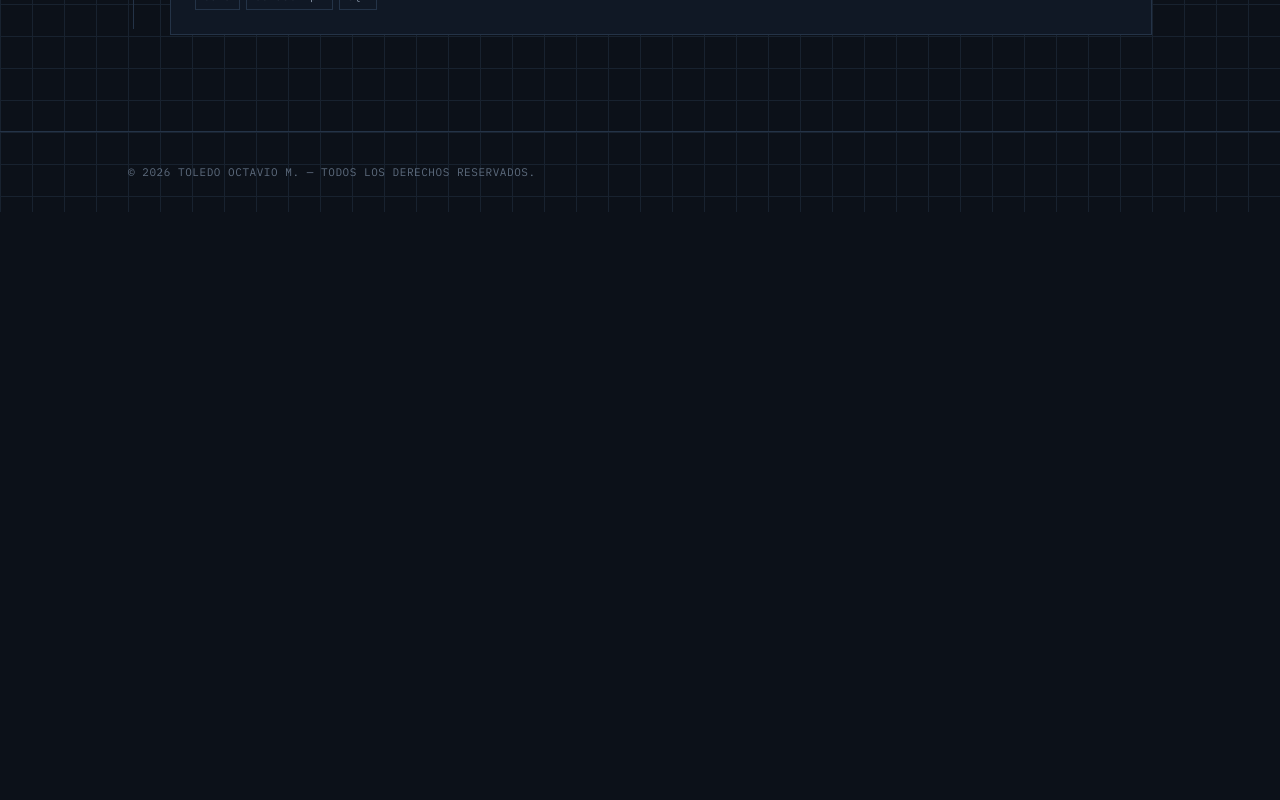
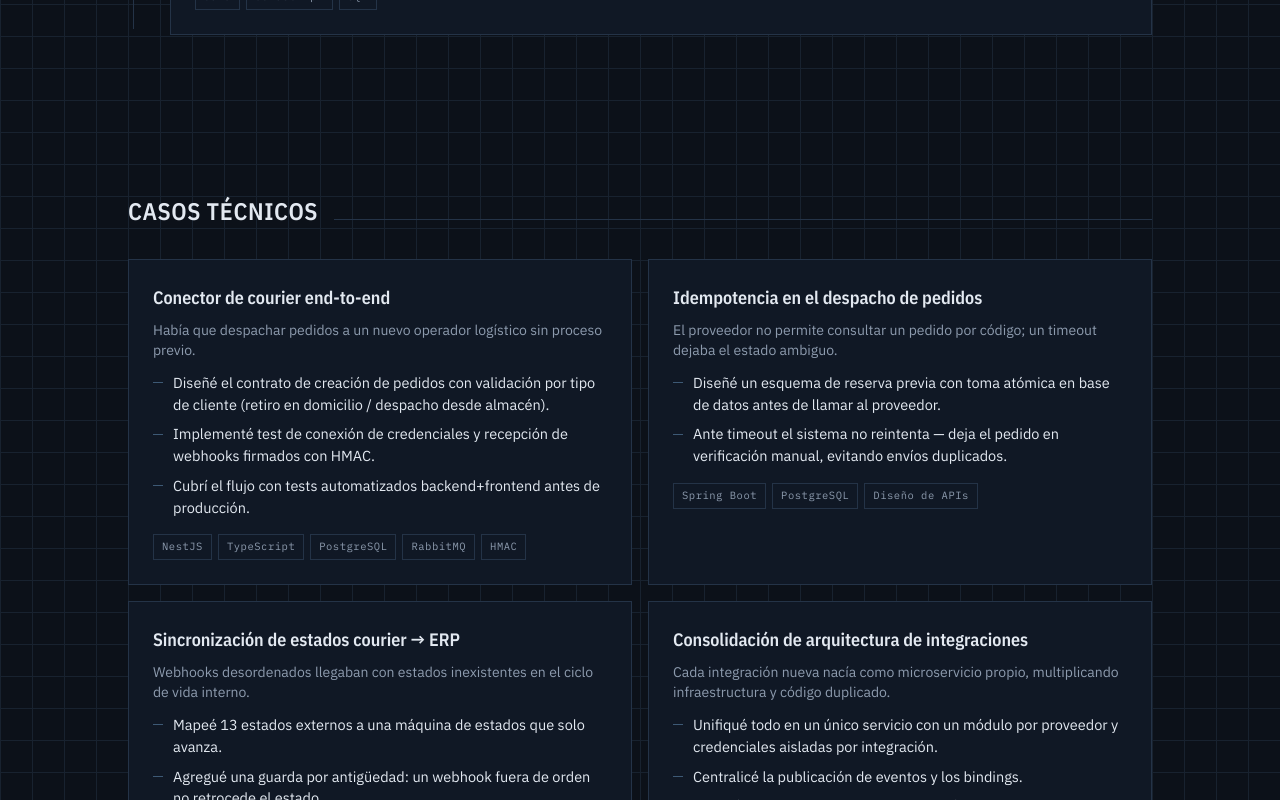
Before and after one commit to OctavioToledo/portfolio-octavio, a Next.js app: page / in a window 1280 px wide. Shown: the part 2140-2940 px from the top of the page. Before the commit the page ends 2352 px from the top, so only its background shows below. Built offline with nearby package versions, Linux system fonts and the light colour scheme.

Commit message:
Add CaseStudiesSection

```diff
--- a/src/app/page.tsx
+++ b/src/app/page.tsx
@@ -3,6 +3,7 @@ import { Footer } from '@/components/layout/footer'
 import { HeroSection } from '@/components/sections/hero-section'
 import { HowIWorkSection } from '@/components/sections/how-i-work-section'
 import { ExperienceSection } from '@/components/sections/experience-section'
+import { CaseStudiesSection } from '@/components/sections/case-studies-section'
 
 export default function Home() {
   return (
@@ -12,6 +13,7 @@ export default function Home() {
         <HeroSection />
         <HowIWorkSection />
         <ExperienceSection />
+        <CaseStudiesSection />
       </main>
       <Footer />
     </>
--- /dev/null
+++ b/src/components/sections/case-studies-section.tsx
@@ -0,0 +1,24 @@
+'use client'
+
+import { useLanguage } from '@/context/language-context'
+import { caseStudies } from '@/content/case-studies'
+import { SectionHeader } from '@/components/blueprint/section-header'
+import { CaseStudyCard } from '@/components/blueprint/case-study-card'
+
+const TITLES = { es: 'Casos técnicos', en: 'Technical case studies' }
+
+export function CaseStudiesSection() {
+  const { language } = useLanguage()
+  const studies = caseStudies[language]
+
+  return (
+    <section id="casos-tecnicos" className="mx-auto max-w-[1080px] px-7 py-16">
+      <SectionHeader title={TITLES[language]} />
+      <div className="grid gap-4 md:grid-cols-2">
+        {studies.map((study, index) => (
+          <CaseStudyCard key={study.title} study={study} index={index} />
+        ))}
+      </div>
+    </section>
+  )
+}
```
